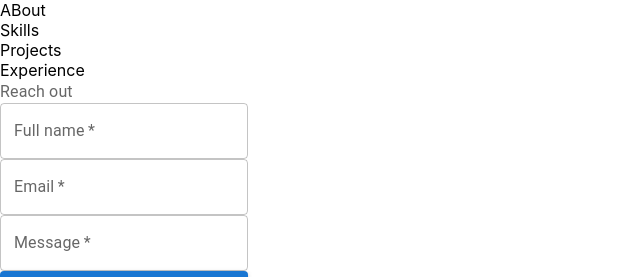
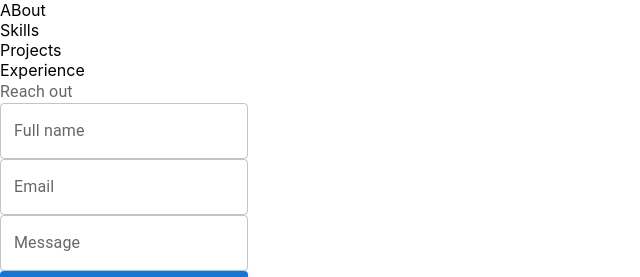
Before and after one commit to DesTede/personal_site, a React (Create React App) app: page /contact in a window 1280 px wide. Shown: the top 277 px of the page, without its empty margins (0-640 px from the left). Built offline with nearby package versions, Linux system fonts and the light colour scheme.

Commit message:
Contact.tsx updated

```diff
--- a/package.json
+++ b/package.json
@@ -16,6 +16,7 @@
     "emailjs-com": "^3.2.0",
     "react": "^18.3.1",
     "react-dom": "^18.3.1",
+    "react-hook-form": "^7.53.0",
     "react-router-dom": "^6.26.2",
     "react-scripts": "5.0.1",
     "typescript": "^4.9.5",
--- a/src/Sections/Contact/Contact.tsx
+++ b/src/Sections/Contact/Contact.tsx
@@ -1,28 +1,35 @@
 import React, {useState} from "react";
 import emailjs from "emailjs-com"
 import {Button, FormControl, FormLabel, TextField} from "@mui/material";
+import {useForm, useFormState} from "react-hook-form";
 
+type FormData = {
+    name: string;
+    email: string;
+    message: string;
+};
 
 const Contact = ()=> {
-    const [formData, setFormData] = useState({name: "", email: "", message:""});
+    // const [formData, setFormData] = useState({name: "", email: "", message:""});
     const [status, setStatus] = useState(null);
+    const {register, handleSubmit, setError,formState:{errors}} = useForm<FormData>({mode:"onChange"})
 
-    const handleChange = (e: React.ChangeEvent<HTMLInputElement | HTMLTextAreaElement>)=> {
-        const {name, value} = e.target;
-        setFormData({...formData, [name]: value});
-    };
+    // const handleChange = (e: React.ChangeEvent<HTMLInputElement | HTMLTextAreaElement>)=> {
+    //     const {name, value} = e.target;
+    //     setFormData({...formData, [name]: value});
+    // };
 
-    const handleSubmit = (e: React.FormEvent<HTMLFormElement>)=> {
-        e.preventDefault();
+    const onSubmit = (data: FormData)=> {
+        // e.preventDefault();
 
         const serviceId = "service_8ms886o"
         const templateId = "template_igj9fbp"
         const publicKey = "vjb14JMG4iXgWfwrQ"
 
-        emailjs.send(serviceId, templateId, formData, publicKey)
+        emailjs.send(serviceId, templateId, data, publicKey)
             .then(() => {
             setStatus("Success! Your message has been sent.")
-            setFormData({name: "", email: "", message: ""})
+            // setFormData({name: "", email: "", message: ""})
         })
             .catch(() => {
             setStatus("Error! Please try again.");
@@ -33,38 +40,49 @@ const Contact = ()=> {
 
     return (
         <div className="Contact" >
-            <form onSubmit={handleSubmit}>
-                <FormControl >
+            <form onSubmit={handleSubmit(onSubmit)}>
+                <FormControl  >
                     <FormLabel >Reach out</FormLabel>
+
                     <TextField
                         className={"TextField"}
                         variant={"outlined"}
                         name={"name"}
                         label={"Full name"}
                         id={"name"}
-                        value={formData.name}
-                        onChange={handleChange}
-                        required={true}
+                        {...register('name',
+                            { required: true,
+                                minLength: 2,
+                                maxLength: 100 })}
+
+                        error={!!errors.name}
+                        helperText={errors.name ? "Full name must be between 2 and 100 characters" : ""}
                     />
                     <TextField
                         className={"TextField"}
                         variant={"outlined"}
                         label={"Email"}
                         id={"email"}
-                        name={"email"}
-                        value={formData.email}
-                        onChange={handleChange}
-                        required={true}
+                        {...register('email',
+                            { required: true,
+                                minLength: 2,
+                                maxLength: 100 })}
+
+                        error={!!errors.name}
+                        helperText={errors.name ? "email must be between 2 and 100 characters" : ""}
                     />
                     <TextField
                         className={"TextField"}
                         variant={"outlined"}
                         label={"Message"}
                         id={"message"}
-                        name={"message"}
-                        value={formData.message}
-                        onChange={handleChange}
-                        required={true}
+                        {...register('message',
+                            { required: true,
+                                minLength: 2,
+                                maxLength: 100 })}
+
+                        error={!!errors.name}
+                        helperText={errors.name ? "message must be between 2 and 100 characters" : ""}
                     />
                     <Button type={"submit"} variant={"contained"} color={"primary"}  >
                         Submit
```
Also changed, not shown: 1 other file (tests, documents, lock files or other folders).
